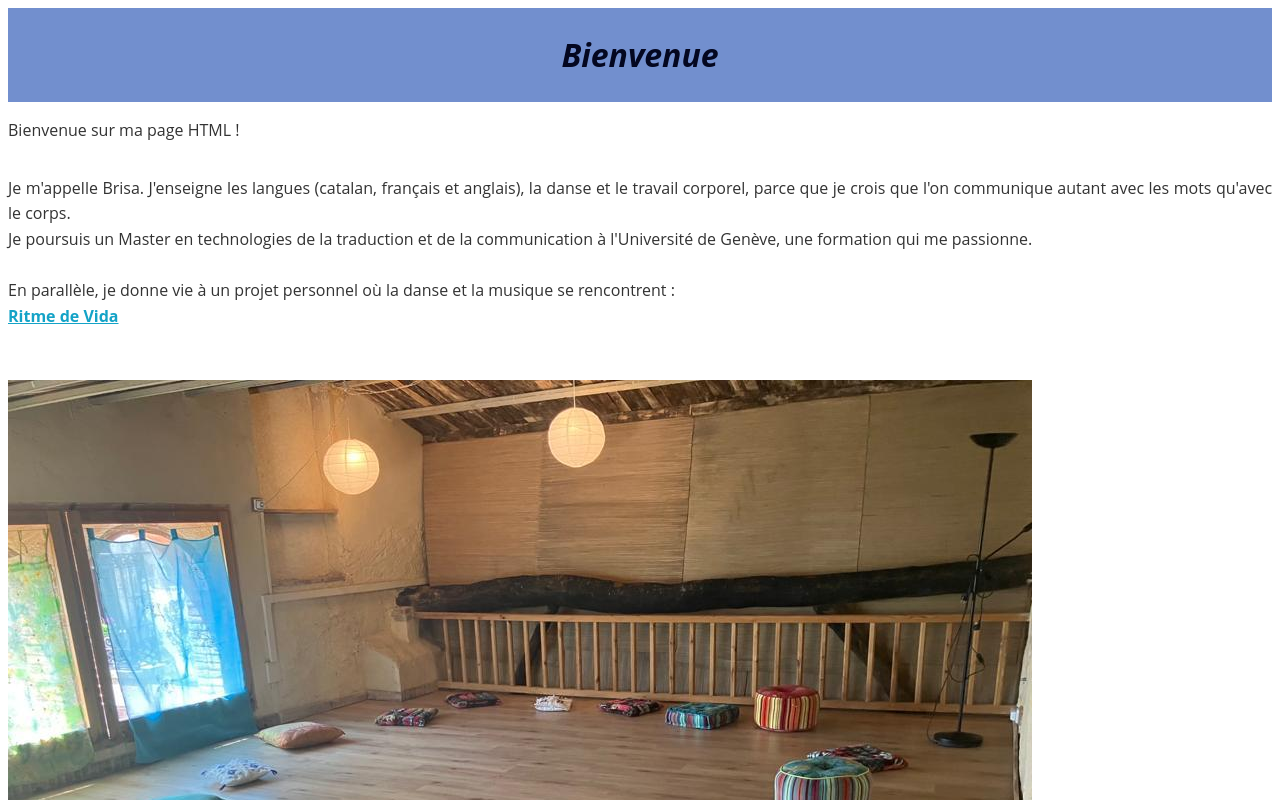
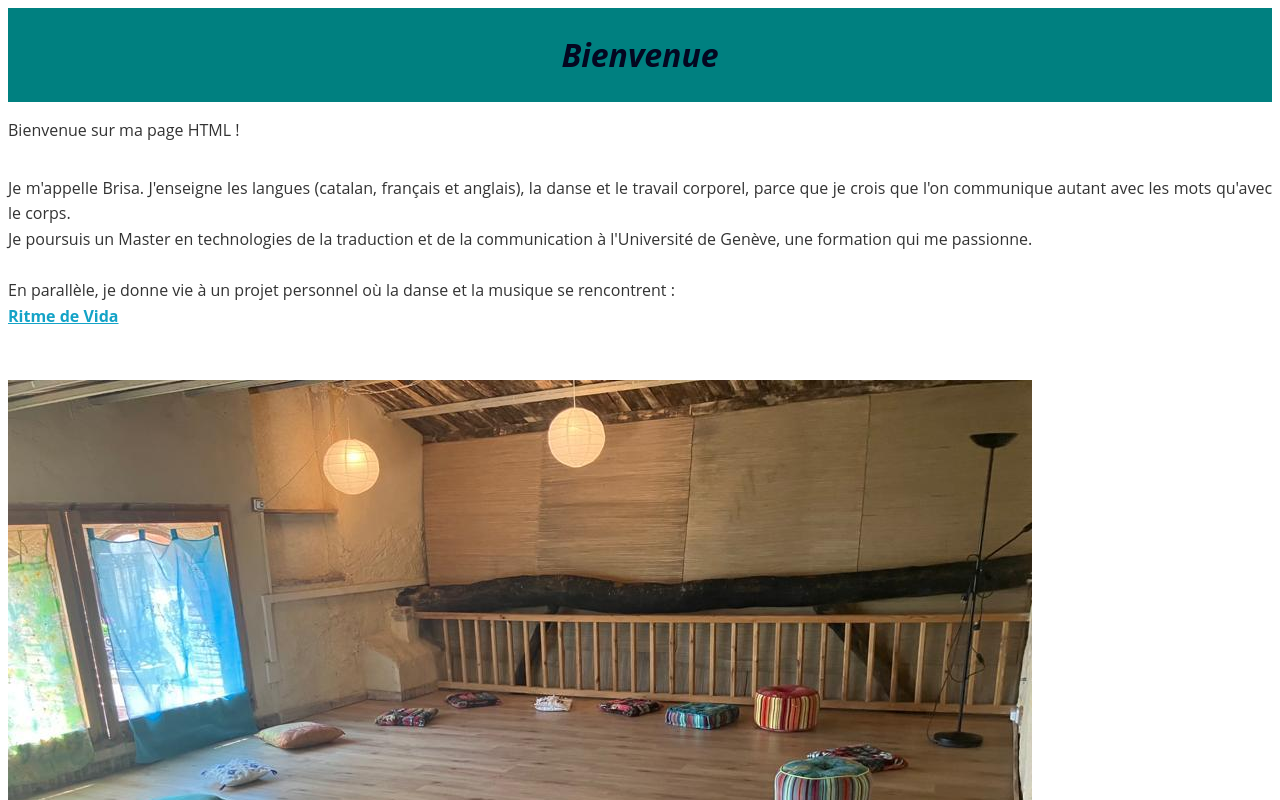
Before and after one commit to Brisaweb/Brisaweb.github.io, a plain HTML site: page index.html in a window 1280 px wide. Shown: the top 800 px of the page. Drawn offline with Linux system fonts and the light colour scheme.

Commit message:
Update index.css

```diff
--- a/index.css
+++ b/index.css
@@ -2,7 +2,7 @@
 header {
     padding: 30 px;
     text-align: center;
-	background-color: #728FCE;
+	background-color: #008080;
 	border-radius: 3 px;
 	font-weight: bold;
 	line-height: 1.6;
```
